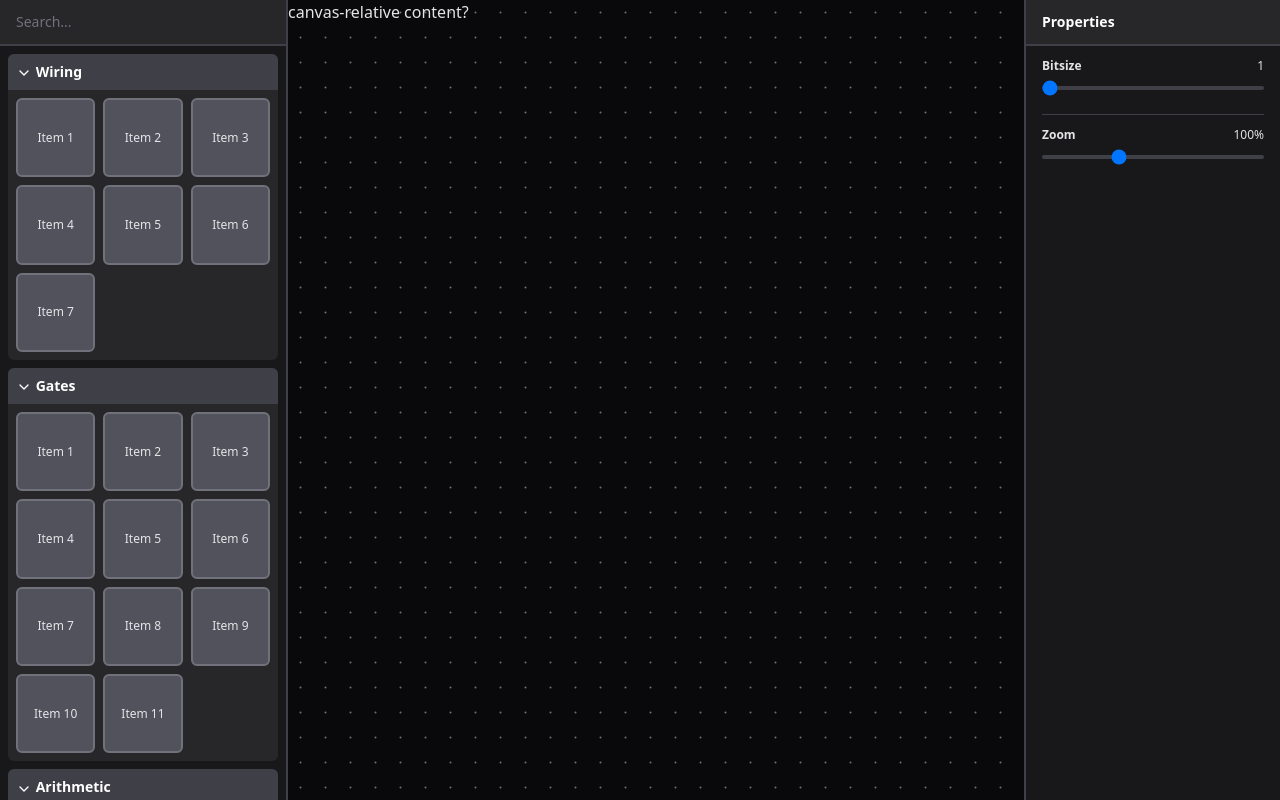
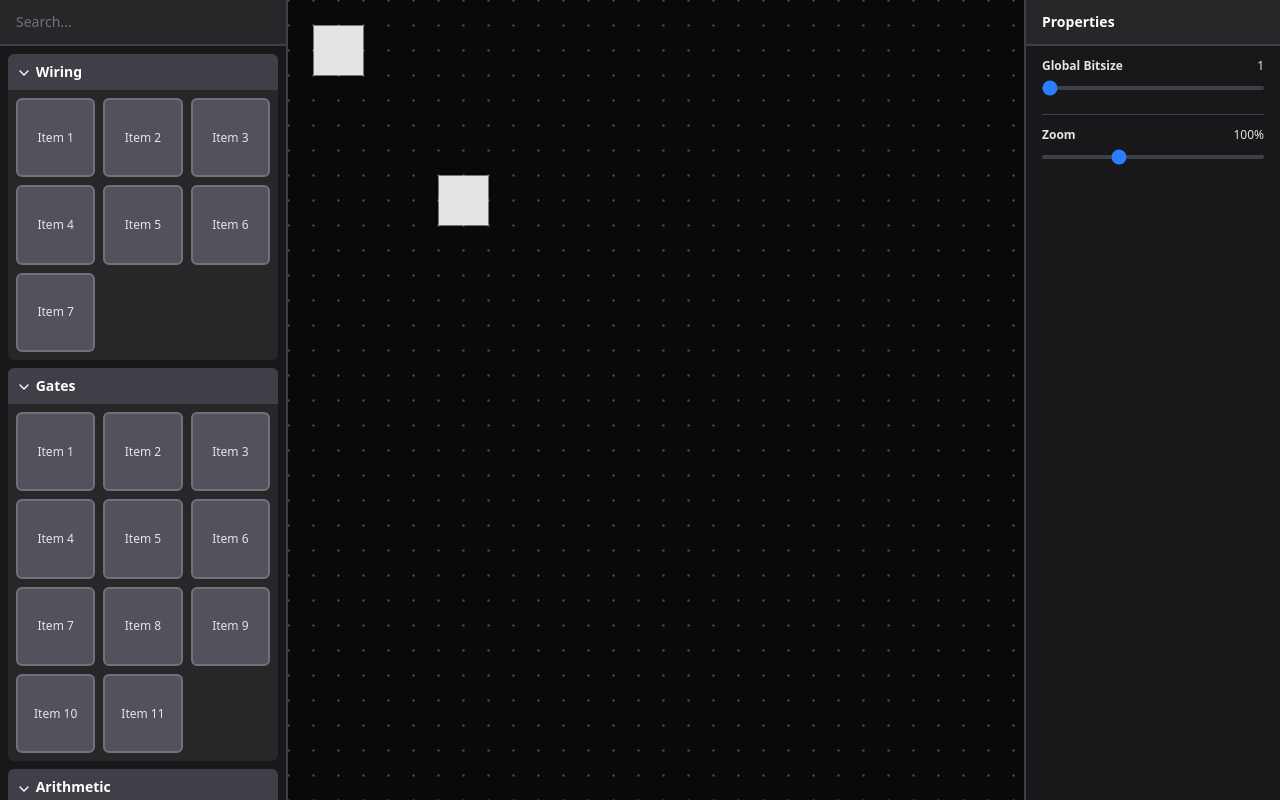
Before and after one commit to gt-cs2110/circuit-forest, a Vue app in the folder packages/frontend/: page / in a window 1280 px wide. Built offline with nearby package versions, Linux system fonts and the light colour scheme.

Commit message:
dragging and more properties and stuff

```diff
--- a/packages/frontend/src/App.vue
+++ b/packages/frontend/src/App.vue
@@ -1,13 +1,10 @@
 <script setup lang="ts">
-import { ref } from "vue";
 import { ChevronDown } from "lucide-vue-next";
 
-import { settings } from "./store";
-
-import MoveableCanvas from "./MoveableCanvas.vue";
+import MoveableCanvas from "./components/MoveableCanvas.vue";
+import Properties from "./components/Properties.vue";
 
 const categories = ["Wiring", "Gates", "Arithmetic", "Memory"];
-let bitsize = ref(1);
 </script>
 
 <template>
@@ -48,46 +45,6 @@ let bitsize = ref(1);
 
         <MoveableCanvas />
 
-        <div
-            class="flex w-64 shrink-0 flex-col border-l-2 border-zinc-700 bg-zinc-900 text-zinc-200"
-        >
-            <h2
-                class="border-b-2 border-zinc-700 bg-zinc-800 px-4 py-3 text-sm font-semibold text-white placeholder:text-zinc-500 focus:outline-none"
-            >
-                Properties
-            </h2>
-
-            <label class="block px-4 py-3 text-xs">
-                <span class="flex justify-between">
-                    <span class="font-semibold">Bitsize</span>
-                    <span>{{ bitsize }}</span>
-                </span>
-                <input
-                    v-model="bitsize"
-                    type="range"
-                    min="1"
-                    step="1"
-                    max="16"
-                    class="my-3 block h-1 w-full appearance-none rounded bg-zinc-700"
-                />
-            </label>
-
-            <hr class="mx-4 border-zinc-700" />
-
-            <label class="block px-4 py-3 text-xs">
-                <span class="flex justify-between">
-                    <span class="font-semibold">Zoom</span>
-                    <span>{{ (Math.pow(1.2, settings.scaleLevel) * 100).toFixed(0) }}%</span>
-                </span>
-                <input
-                    v-model="settings.scaleLevel"
-                    type="range"
-                    min="-5"
-                    step="1"
-                    max="10"
-                    class="my-3 block h-1 w-full appearance-none rounded bg-zinc-700"
-                />
-            </label>
-        </div>
+        <Properties />
     </div>
 </template>
--- /dev/null
+++ b/packages/frontend/src/components/CircuitComponent.vue
@@ -0,0 +1,66 @@
+<script setup lang="ts">
+import { onUnmounted, reactive, ref } from "vue";
+import { GRID_SIZE } from "../lib/consts";
+import { components, scale, selectedComponentId, type CircuitComponent } from "../lib/store";
+
+const props = defineProps<{ component: CircuitComponent }>();
+
+const isDragging = ref(false);
+const dragStartMouse = reactive({ x: 0, y: 0 });
+const dragStartPosition = reactive({ x: 0, y: 0 });
+
+function handleMouseDown(e: MouseEvent) {
+    if (e.button !== 0) return;
+
+    e.stopPropagation();
+
+    selectedComponentId.value = props.component.id;
+
+    isDragging.value = true;
+    dragStartMouse.x = e.clientX;
+    dragStartMouse.y = e.clientY;
+    dragStartPosition.x = props.component.x;
+    dragStartPosition.y = props.component.y;
+
+    document.addEventListener("mousemove", handleMouseMove);
+    document.addEventListener("mouseup", handleMouseUp);
+}
+
+function handleMouseMove(e: MouseEvent) {
+    if (!isDragging.value) return;
+
+    const deltaX = Math.round((e.clientX - dragStartMouse.x) / GRID_SIZE / scale.value);
+    const newX = Math.max(deltaX + dragStartPosition.x, 0);
+    const deltaY = Math.round((e.clientY - dragStartMouse.y) / GRID_SIZE / scale.value);
+    const newY = Math.max(deltaY + dragStartPosition.y, 0);
+
+    components.get(props.component.id).x = newX;
+    components.get(props.component.id).y = newY;
+}
+
+function handleMouseUp() {
+    isDragging.value = false;
+
+    document.removeEventListener("mousemove", handleMouseMove);
+    document.removeEventListener("mouseup", handleMouseUp);
+}
+
+onUnmounted(() => {
+    document.removeEventListener("mousemove", handleMouseMove);
+    document.removeEventListener("mouseup", handleMouseUp);
+});
+</script>
+
+<template>
+    <div
+        class="absolute cursor-pointer bg-zinc-200 outline-offset-2 outline-blue-500"
+        :class="{ 'outline-2': selectedComponentId === props.component.id }"
+        :style="{
+            width: `${2 * GRID_SIZE}px`,
+            height: `${2 * GRID_SIZE}px`,
+            left: `${props.component.x * GRID_SIZE}px`,
+            top: `${props.component.y * GRID_SIZE}px`,
+        }"
+        @mousedown="handleMouseDown"
+    ></div>
+</template>
--- a/packages/frontend/src/MoveableCanvas.vue
+++ b/packages/frontend/src/components/MoveableCanvas.vue
@@ -1,11 +1,11 @@
 <script setup lang="ts">
 import { computed, ref } from "vue";
-import { settings } from "./store";
+import { GRID_SIZE } from "../lib/consts";
+import { components, scale, selectedComponentId, settings } from "../lib/store";
+import CircuitComponent from "./CircuitComponent.vue";
 
-const GRID_SIZE = 25;
-
-let _offset = ref({ x: 0, y: 0 });
-let offset = computed({
+const _offset = ref({ x: 0, y: 0 });
+const offset = computed({
     get: () => _offset.value,
     set: (val) => {
         _offset.value.x = Math.min(val.x, 0);
@@ -13,15 +13,17 @@ let offset = computed({
     },
 });
 
-let isDragging = ref(false);
-let dragStart = ref({ x: 0, y: 0 });
-
-const scale = computed(() => {
-    return Math.pow(1.2, settings.scaleLevel);
-});
+const isDragging = ref(false);
+const dragStart = ref({ x: 0, y: 0 });
 
 function handleMouseDown(e: MouseEvent) {
-    if (!((e.button === 0 && (e.shiftKey || e.metaKey)) || e.button === 1)) return;
+    if (!((e.button === 0 && (e.shiftKey || e.metaKey)) || e.button === 1)) {
+        if (e.button === 0) {
+            selectedComponentId.value = null;
+        }
+
+        return;
+    }
 
     isDragging.value = true;
     dragStart.value = {
@@ -95,15 +97,15 @@ function handleWheel(e: WheelEvent) {
             <defs>
                 <pattern
                     id="dotPattern"
-                    :x="offset.x % (GRID_SIZE * scale)"
-                    :y="offset.y % (GRID_SIZE * scale)"
+                    :x="(offset.x % (GRID_SIZE * scale)) + (GRID_SIZE * scale) / 2"
+                    :y="(offset.y % (GRID_SIZE * scale)) + (GRID_SIZE * scale) / 2"
                     :width="GRID_SIZE * scale"
                     :height="GRID_SIZE * scale"
                     patternUnits="userSpaceOnUse"
                 >
                     <circle
-                        :cx="(GRID_SIZE / 2) * scale"
-                        :cy="(GRID_SIZE / 2) * scale"
+                        :cx="(GRID_SIZE / 2) * scale + scale / 2"
+                        :cy="(GRID_SIZE / 2) * scale + scale / 2"
                         :r="1 * scale"
                         fill="var(--color-zinc-500)"
                     />
@@ -114,12 +116,14 @@ function handleWheel(e: WheelEvent) {
         </svg>
 
         <div
-            class="pointer-events-none absolute inset-0 h-full w-full origin-top-left"
+            class="absolute inset-0 h-full w-full origin-top-left"
             :style="{
-                transform: `translate(${offset.x}px, ${offset.y}px) scale(${scale})`,
+                transform: `translate(${offset.x + 0.5 * scale}px, ${offset.y + 0.5 * scale}px) scale(${scale})`,
             }"
         >
-            canvas-relative content?
+            <div v-for="[id, component] in components" :key="id">
+                <CircuitComponent :component="component" />
+            </div>
         </div>
     </div>
 </template>
--- /dev/null
+++ b/packages/frontend/src/components/Properties.vue
@@ -0,0 +1,71 @@
+<script setup lang="ts">
+import { computed } from "vue";
+import { components, selectedComponentId, settings } from "../lib/store";
+
+const selectedComponent = computed(() => components.get(selectedComponentId.value));
+</script>
+
+<template>
+    <div class="flex w-64 shrink-0 flex-col border-l-2 border-zinc-700 bg-zinc-900 text-zinc-200">
+        <h2
+            class="border-b-2 border-zinc-700 bg-zinc-800 px-4 py-3 text-sm font-semibold text-white placeholder:text-zinc-500 focus:outline-none"
+        >
+            Properties
+        </h2>
+
+        <label class="block px-4 py-3 text-xs">
+            <span class="flex justify-between">
+                <span class="font-semibold">Global Bitsize</span>
+                <span>{{ settings.globalBitsize }}</span>
+            </span>
+            <input
+                v-model="settings.globalBitsize"
+                type="range"
+                min="1"
+                step="1"
+                max="16"
+                class="my-3 block h-1 w-full appearance-none rounded bg-zinc-700 accent-blue-500"
+            />
+        </label>
+
+        <hr class="mx-4 border-zinc-700" />
+
+        <label class="block px-4 py-3 text-xs">
+            <span class="flex justify-between">
+                <span class="font-semibold">Zoom</span>
+                <span>{{ (Math.pow(1.2, settings.scaleLevel) * 100).toFixed(0) }}%</span>
+            </span>
+            <input
+                v-model="settings.scaleLevel"
+                type="range"
+                min="-5"
+                step="1"
+                max="10"
+                class="my-3 block h-1 w-full appearance-none rounded bg-zinc-700 accent-blue-500"
+            />
+        </label>
+
+        <template v-if="selectedComponentId !== null">
+            <h3
+                class="border-y-2 border-zinc-700 bg-zinc-800 px-4 py-3 text-sm font-semibold text-white placeholder:text-zinc-500 focus:outline-none"
+            >
+                {{ selectedComponent.name }}
+            </h3>
+
+            <label class="block px-4 py-3 text-xs">
+                <span class="flex justify-between">
+                    <span class="font-semibold"> Bitsize</span>
+                    <span>{{ selectedComponent.bitsize }}</span>
+                </span>
+                <input
+                    v-model="selectedComponent.bitsize"
+                    type="range"
+                    min="1"
+                    step="1"
+                    max="16"
+                    class="my-3 block h-1 w-full appearance-none rounded bg-zinc-700 accent-blue-500"
+                />
+            </label>
+        </template>
+    </div>
+</template>
--- /dev/null
+++ b/packages/frontend/src/lib/consts.ts
@@ -0,0 +1 @@
+export const GRID_SIZE = 25;
--- /dev/null
+++ b/packages/frontend/src/lib/store.ts
@@ -0,0 +1,25 @@
+import { computed, reactive, ref } from "vue";
+
+export const settings = reactive({
+    scaleLevel: 0,
+    globalBitsize: 1,
+});
+export const scale = computed(() => {
+    return Math.pow(1.2, settings.scaleLevel);
+});
+
+export type CircuitComponent = {
+    id: number;
+    name: string;
+    bitsize: number;
+    x: number;
+    y: number;
+};
+
+export const selectedComponentId = ref<number | null>(null);
+export const components = reactive<Map<number, CircuitComponent>>(
+    new Map([
+        [1, { id: 1, x: 1, y: 1, name: "Component A", bitsize: 1 }],
+        [2, { id: 2, x: 6, y: 7, name: "Component B", bitsize: 1 }],
+    ]),
+);
--- a/packages/frontend/src/store.ts
+++ /dev/null
@@ -1,5 +0,0 @@
-import { reactive } from "vue";
-
-export const settings = reactive({
-    scaleLevel: 0,
-});
```
